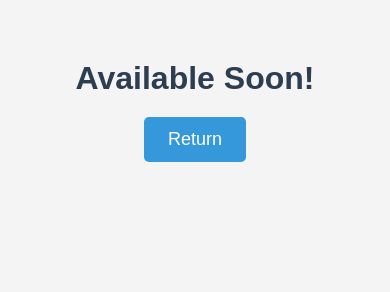
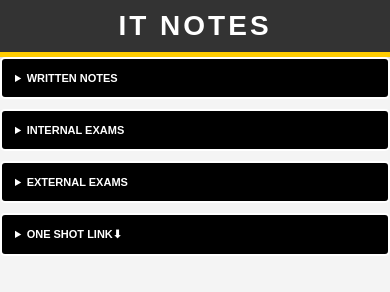
Before and after one commit to a2zYatharth/IT_NOTES, a plain HTML site: page laser.html in a window 390 px wide. Drawn offline with Linux system fonts and the light colour scheme.

Commit message:
Update laser.html
Signed-off-by: Yatharth Mittal <168253321+a2zYatharth@users.noreply.github.com>

```diff
--- a/laser.html
+++ b/laser.html
@@ -1,46 +1,161 @@
 <!DOCTYPE html>
-<html lang="en">
+<html>
 <head>
-    <meta charset="UTF-8">
-    <meta name="viewport" content="width=device-width, initial-scale=1.0">
-    <title>Document</title>
+<meta name="viewport" content="width=device-width, initial-scale=1">
+<title>Exam Cracker😈</title>
 <style>
-        /* Basic styling for the body */
+    /* General Body Styling */
     body {
-            font-family: Arial, sans-serif; /* Sets a clean sans-serif font */
-            background-color: #f4f4f4; /* Light grey background color */
-            color: #333; /* Dark grey text color */
-            text-align: center; /* Centers the text */
-            padding: 20px; /* Adds some padding around the body */
+      margin: 0;
+      padding: 0;
+      font-family: Arial, sans-serif;
+      background-color: #f4f4f4;
     }
 
-        /* Styling for the heading */
-        h3 {
-            color: #2c3e50; /* Dark blue-grey color for the heading */
-            font-size: 32px; /* Larger font size */
-            margin-bottom: 20px; /* Space below the heading */
+    /* Head-like Styling for the First Heading (h1) */
+    h1 {
+      background-color: #333; /* Dark background for the head */
+      color: #fff; /* White text color */
+      font-size: 48px; /* Large font size */
+      font-weight: bold; /* Bold text */
+      text-align: center; /* Center align the text */
+      padding: 20px 0; /* Add some vertical padding */
+      text-transform: uppercase; /* Make the text uppercase for emphasis */
+      border-bottom: 5px solid #ffcc00; /* Golden border at the bottom */
+      box-shadow: 0 5px 15px rgba(0, 0, 0, 0.2); /* Shadow for depth */
+      margin: 0; /* Remove default margin */
+      letter-spacing: 3px; /* Space out letters for a more "head" appearance */
     }
 
-        /* Styling for the link (button) */
-        a.button {
-            display: inline-block; /* Makes the link behave like a block element */
-            padding: 12px 24px; /* Adds space inside the button */
-            background-color: #3498db; /* Blue background */
-            color: white; /* White text color */
-            font-size: 18px; /* Font size */
-            text-decoration: none; /* Removes underline */
-            border-radius: 5px; /* Rounded corners */
-            transition: background-color 0.3s ease; /* Smooth background color change */
+    /* Golden Heading Styling (Updated for h2) */
+    h2 {
+      background: linear-gradient(to right, rgb(255, 215, 0), rgb(255, 223, 0), rgb(255, 140, 0)); /* Gold gradient */
+      -webkit-background-clip: text; /* Clip background to the text */
+      color: transparent; /* Make text color transparent */
+      font-size: 36px;
+      padding: 20px;
+      text-align: center;
+      text-shadow: 2px 2px 4px rgba(0, 0, 0, 0.6); /* Add shadow for depth */
     }
 
-        /* Button hover effect */
-        a.button:hover {
-            background-color: #2980b9; /* Darker blue when hovered */
+    /* Styling for Details Element (Collapsible Section) */
+    details {
+      border: 2px solid #fff; /* White rectangular border around collapsible section */
+      margin-bottom: 10px; /* Space between collapsible sections */
+      border-radius: 5px; /* Rounded corners */
+      background-color: #000;
+      color: white;
+      padding: 5px;
+    }
+
+    /* Summary Button Styling */
+    summary {
+      font-size: 14px; /* Smaller font size */
+      font-weight: bold;
+      padding: 12px;
+      cursor: pointer;
+      outline: none;
+      transition: background-color 0.3s ease, border 0.3s ease;
+    }
+
+    /* Hover Effects for Summary */
+    details[open] summary {
+      background-color: #555; /* Darker background when open */
+      border-color: #f1f1f1; /* Lighten the border color */
+    }
+
+    /* Content Styling Inside Details */
+    details div {
+      padding: 0 18px;
+      background-color: #f1f1f1;
+      border-top: 2px solid #000;
+    }
+
+    /* Link Styling */
+    details div a {
+      display: block;
+      padding: 10px;
+      margin: 5px 0;
+      background-color: #fff;
+      color: #000;
+      text-decoration: none;
+      border: 2px solid #000;
+      border-radius: 5px;
+      transition: background-color 0.3s, border-color 0.3s;
+    }
+
+    details div a:hover {
+      background-color: #f1f1f1;
+      border-color: #555;
+    }
+
+    /* Media Queries for Smaller Screens */
+    @media (max-width: 768px) {
+      h1 {
+        font-size: 36px; /* Smaller font size for mobile */
+        padding: 15px 0;
+      }
+
+      summary {
+        font-size: 12px; /* Even smaller font size for mobile */
+        padding: 10px; /* Reduced padding */
+      }
+
+      details div a {
+        font-size: 14px; /* Slightly smaller font size for links */
+      }
+    }
+
+    /* Mobile-specific Button Positioning */
+    @media (max-width: 480px) {
+      summary {
+        font-size: 11px; /* Even smaller font size */
+        padding: 8px; /* Further reduced padding */
+      }
+
+      h1 {
+        font-size: 28px; /* Smaller header font */
+        padding: 10px 0;
+      }
     }
 </style>
 </head>
 <body>
-    <h3>Available Soon!</h3>
-    <a href="page2.html" class="button">Return</a> <!-- Button-style link -->
+
+<h1>IT NOTES</h1>
+
+<details>
+  <summary>WRITTEN NOTES</summary>
+  <div>
+    <a href="https://drive.google.com/file/d/1xntKGy3g9tTDBs9NSDg-ZFQc6QvmAk1b/view?usp=sharing" target="_blank">UNIT 1</a>
+    <a href="https://drive.google.com/file/d/1udYVpaEvVoe61QhwOOovbNCkSKpG17DX/view?usp=sharing" target="_blank">UNIT 2</a>
+    <a href="https://drive.google.com/file/d/1E_3qo9vMIUO5es1XT-_xzotFo6g8U0gu/view?usp=sharing" target="_blank">UNIT 3</a>
+    <a href="https://drive.google.com/file/d/17S8sqjxbe5WhmsHvaca1agoLJRGy83tU/view?usp=sharing" target="_blank">UNIT 4</a>
+    <a href="https://drive.google.com/file/d/1M0f2GH0ShrdlCrPP2FYRZRcQDrpnpSgw/view?usp=sharing" target="_blank">UNIT 5</a>
+  </div>
+</details>
+
+
+<details>
+  <summary>INTERNAL EXAMS</summary>
+  <div>
+    <a href="">NOT AVAILABLE</a>
+  </div>
+</details>
+
+<details>
+  <summary>EXTERNAL EXAMS</summary>
+  <div>
+    <a href="">NOT AVAILABLE</a>
+  </div>
+</details>
+
+<details>
+    <summary>ONE SHOT LINK⬇</summary>
+    <div>
+      <a href="">NOT AVAILABLE</a>
+    </div>
+  </details>
+
 </body>
 </html>
```
Lines whose indentation alone changed are shown as unchanged.
